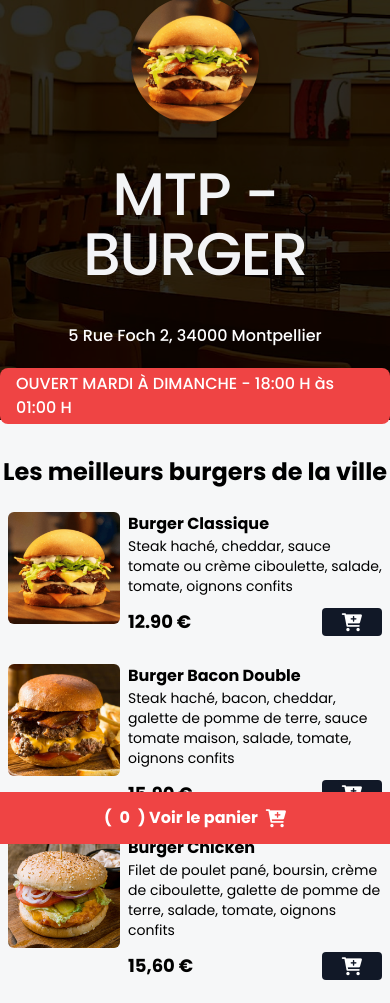
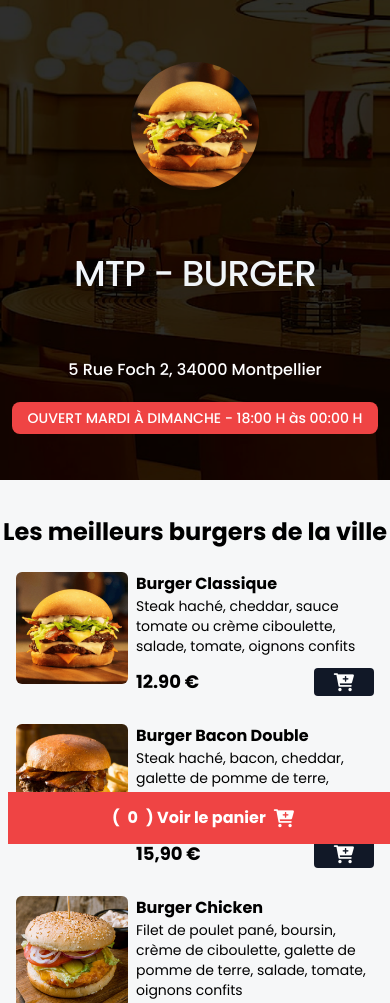
Before and after one commit to HigorZicaDev/mtp-burger, a website: page index.html in a window 390 px wide. Shown: the top 1003 px of the page. Drawn offline with nearby package versions, Linux system fonts and the light colour scheme.

Commit message:
update mobile version and script heure de ouverture

```diff
--- a/index.html
+++ b/index.html
@@ -26,16 +26,16 @@
   <body>
     <!-- HEADER -->
 
-    <header class="w-full h-[420px] bg-zinc-900 bg-home bg-cover bg-center">
+    <header class="w-full h-[480px] bg-zinc-900 bg-home bg-cover bg-center">
       <div class="w-full h-full flex flex-col justify-center items-center">
         <img
           src="./assets/hamb-1.png"
           alt="Logo MTP - BURGUER"
-          class="w-32 h-32 rounded-full shadow-lg hover:scale-125 duration-300"
+          class="w-32 h-32 rounded-full shadow-lg hover:scale-125 duration-300 mt-4"
         />
-        <section class="text-center my-10">
-          <p class="text-6xl font-medium tracking-tight">
-            <a href="/" class="relative inline-block before:absolute before:-inset-1 before:block before:-skew-y-3 text-gray-100 hover:text-slate-100 before:hover:bg-red-600 ">
+        <section class="text-center my-16">
+          <p class="md:text-6xl text-4xl font-medium tracking-tight">
+            <a href="#" class="relative inline-block before:absolute before:-inset-1 before:block before:-skew-y-3 text-slate-100 hover:text-slate-100 before:hover:bg-red-600 ">
                 <span class="relative skew-y-3">MTP - BURGER </span>
             </a>
           </p>
@@ -45,8 +45,8 @@
         >
 
         <div class="bg-green-600 px-4 py-1 rounded-lg mt-5" id="date-span">
-          <span class="text-white font-medium"
-            >OUVERT MARDI À DIMANCHE - 18:00 H às 01:00 H
+          <span class="text-white font-medium text-sm md:text-2xl"
+            >OUVERT MARDI À DIMANCHE - 18:00 H às 00:00 H
           </span>
         </div>
       </div>
@@ -60,7 +60,7 @@
 
     <!-- INIT MENU BURGUERS -->
 
-    <div id="menu">
+    <div id="menu" class="mx-2">
       <main
         class="grid grid-cols-1 md:grid-cols-2 lg:grid-cols-3 gap-7 md:gap-10 mx-auto max-w-7xl px-2 mb-16"
       >
--- a/js/script.js
+++ b/js/script.js
@@ -162,7 +162,7 @@ checkoutBtn.addEventListener("click", function () {
   const isOpen = checkBurguerOpen();
   if (!isOpen) {
     Toastify({
-      text: "Nous sommes pas ouvert maintenant, desole mon ami!",
+      text: "Nous sommes désolés, nous sommes actuellement fermés. Revenez plus tard !",
       duration: 3000,
       close: true,
       gravity: "top", // `top` or `bottom`
@@ -208,7 +208,7 @@ checkoutBtn.addEventListener("click", function () {
 function checkBurguerOpen() {
   const data = new Date();
   const hora = data.getHours();
-  return hora >= 20 && hora < 24;
+  return hora >= 18 && hora < 24;
 }
 
 const spanItem = document.getElementById("date-span");
```
Also changed, not shown: css/output.css.
